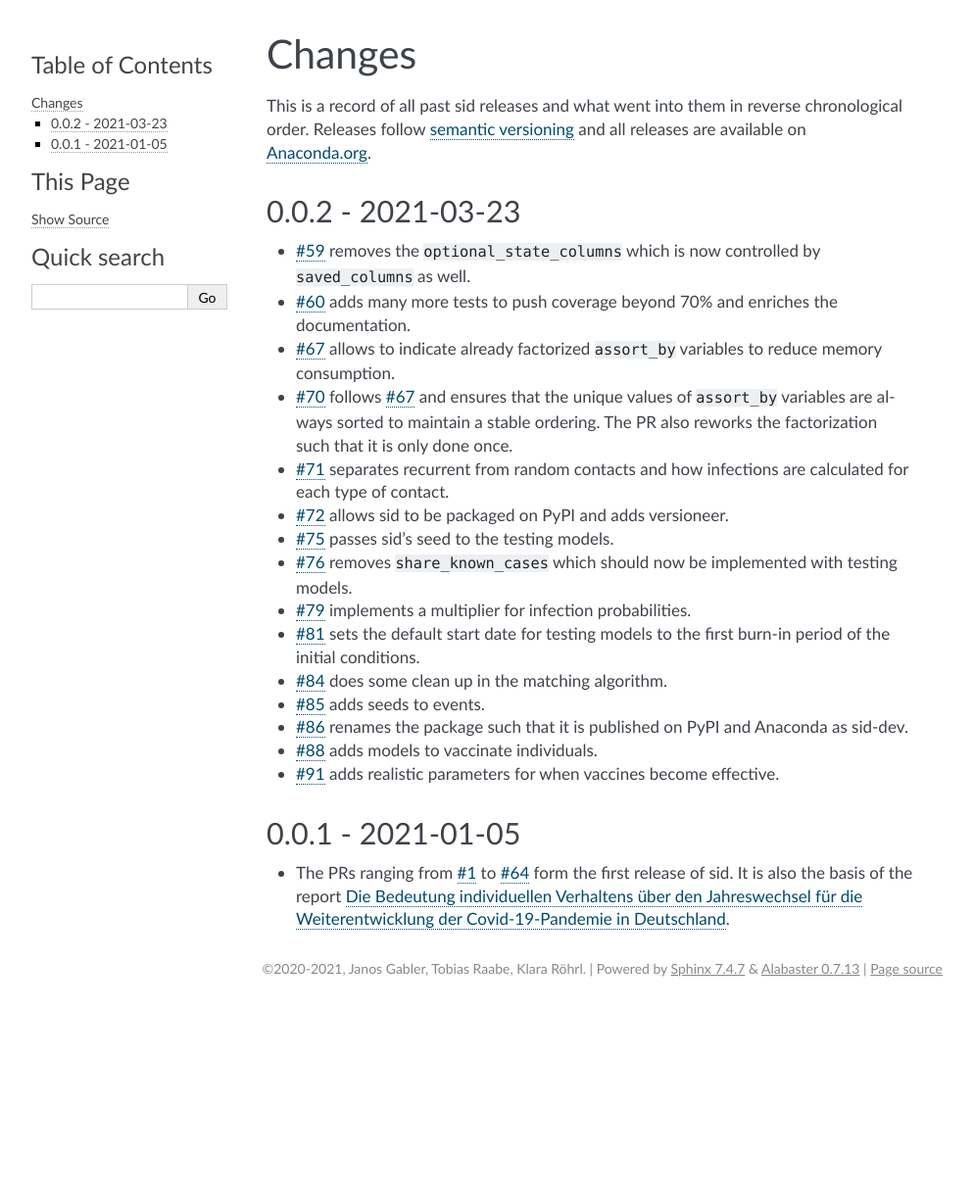
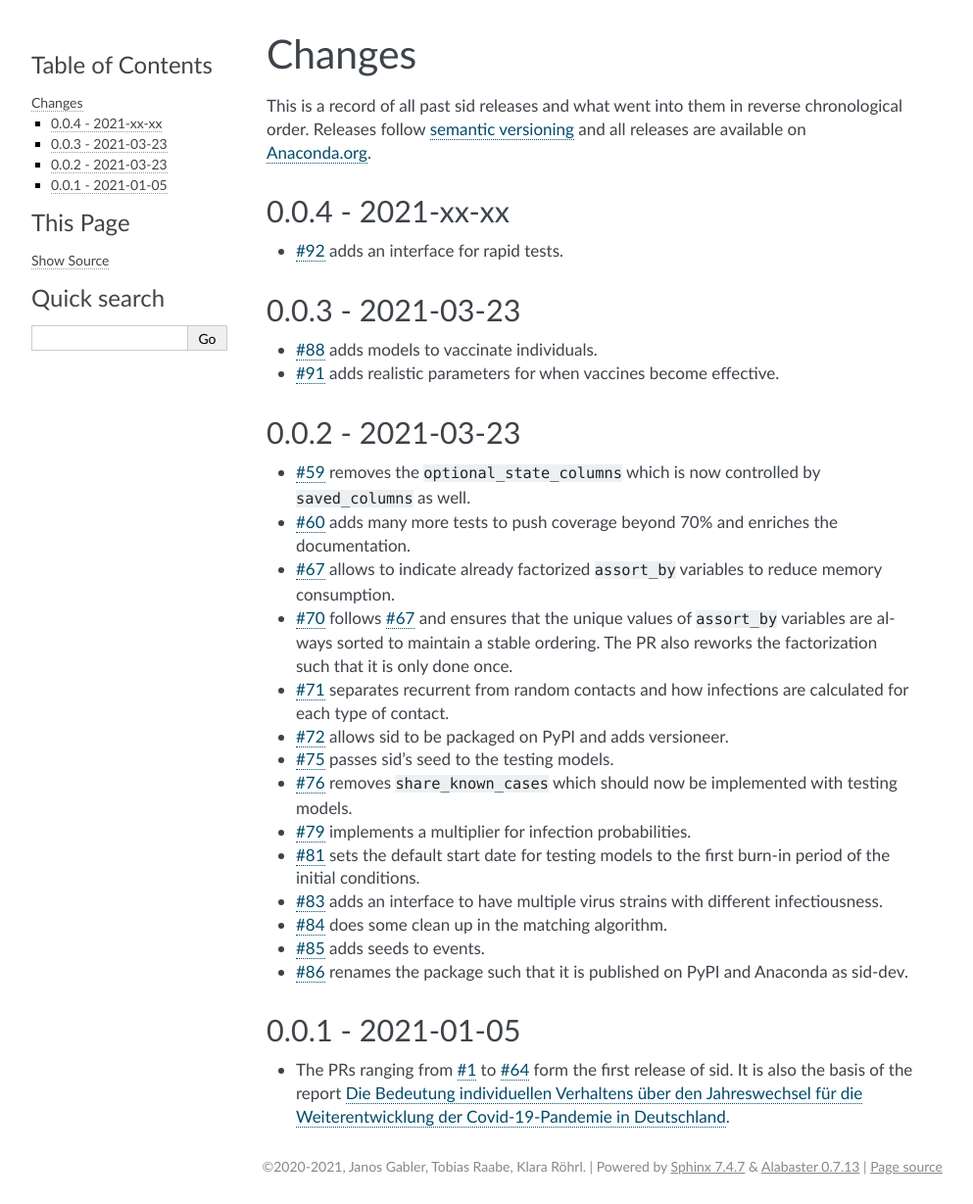
Before and after one commit to covid-19-impact-lab/sid, a Sphinx documentation site: the page built from docs/source/changes.rst, in a window 1280 px wide. Shown: the whole page at 98% size, without its empty margins (148-1141 px from the left). Built offline with Sphinx 7.4.7, drawn with Linux system fonts in a browser that asks for light colours; pages that are not in the unit, such as notebooks, are missing from menus; before the commit the page ends 1027 px from its top, so only the background shows below that.

Commit message:
fix changes.

```diff
--- a/docs/source/changes.rst
+++ b/docs/source/changes.rst
@@ -5,6 +5,19 @@ This is a record of all past sid releases and what went into them in reverse
 chronological order. Releases follow `semantic versioning <https://semver.org/>`_ and
 all releases are available on `Anaconda.org
 <https://anaconda.org/covid-19-impact-lab/sid>`_.
+
+
+0.0.4 - 2021-xx-xx
+------------------
+
+- :gh:`92` adds an interface for rapid tests.
+
+
+0.0.3 - 2021-03-23
+------------------
+
+- :gh:`88` adds models to vaccinate individuals.
+- :gh:`91` adds realistic parameters for when vaccines become effective.
 
 
 0.0.2 - 2021-03-23
@@ -28,12 +41,12 @@ all releases are available on `Anaconda.org
 - :gh:`79` implements a multiplier for infection probabilities.
 - :gh:`81` sets the default start date for testing models to the first burn-in period of
   the initial conditions.
+- :gh:`83` adds an interface to have multiple virus strains with different
+  infectiousness.
 - :gh:`84` does some clean up in the matching algorithm.
 - :gh:`85` adds seeds to events.
 - :gh:`86` renames the package such that it is published on PyPI and Anaconda as
   sid-dev.
-- :gh:`88` adds models to vaccinate individuals.
-- :gh:`91` adds realistic parameters for when vaccines become effective.
 
 
 0.0.1 - 2021-01-05
```
